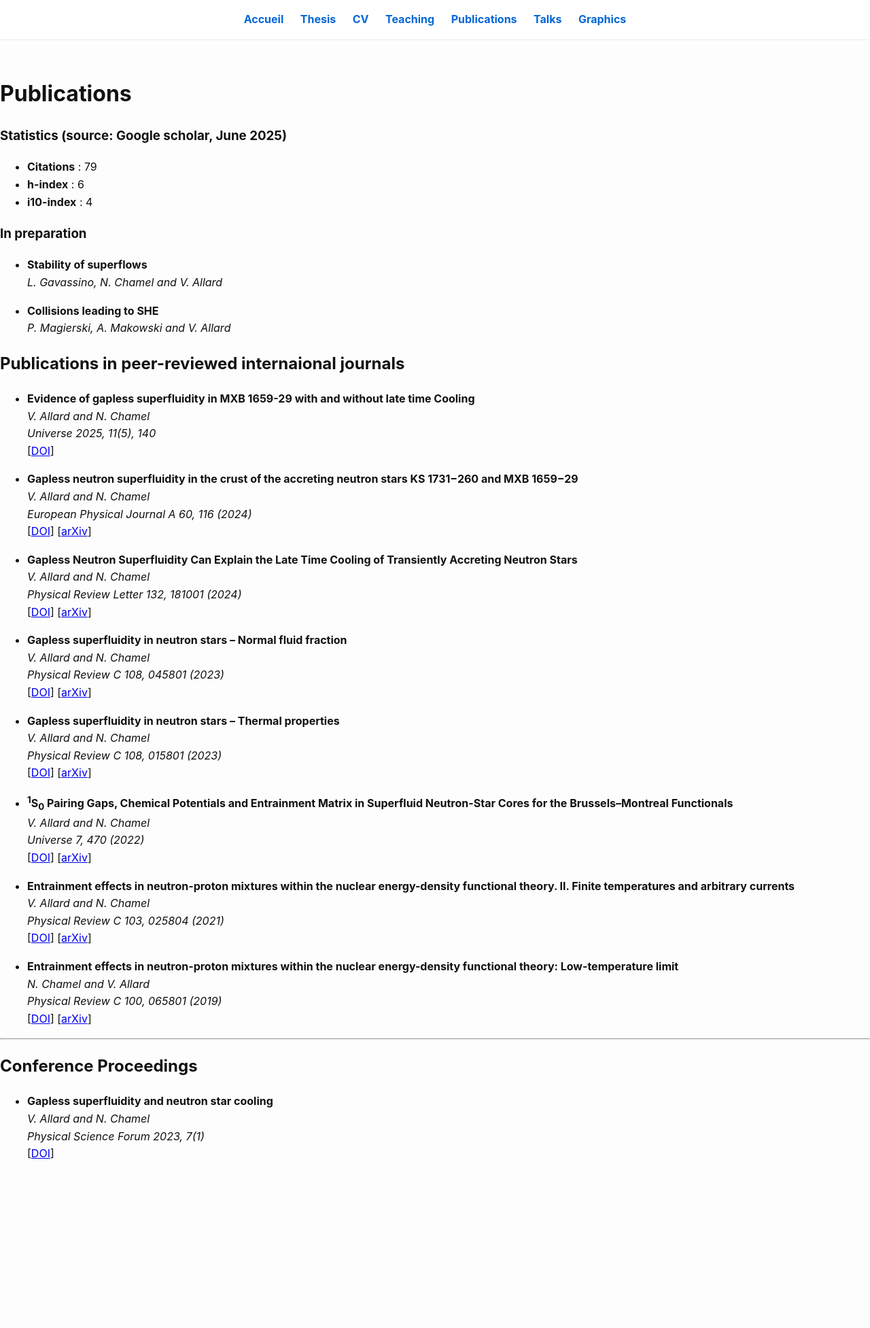
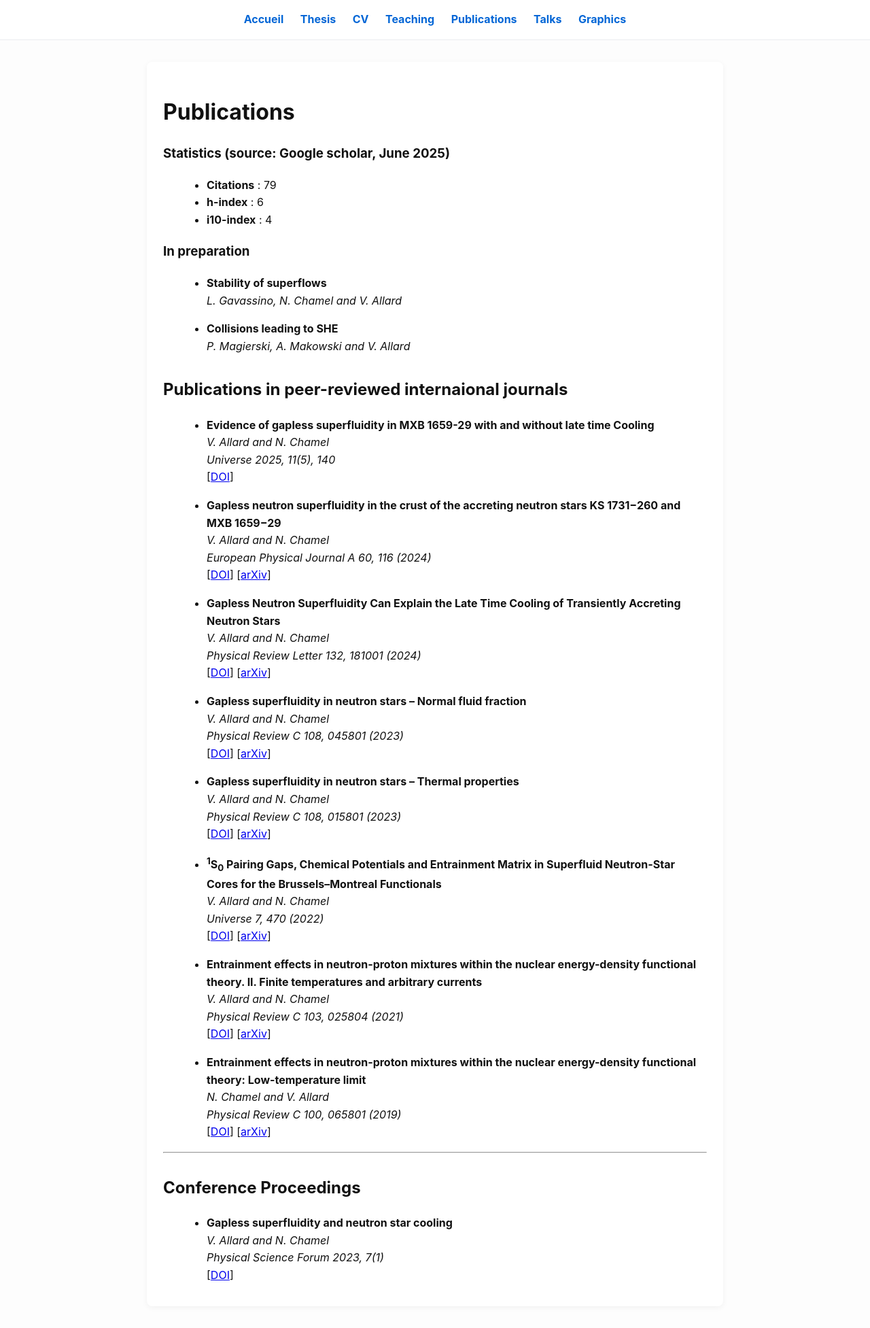
Before and after one commit to V-allard/V-allard.github.io, a Jekyll site: the page built from pages/publications.md, in a window 1280 px wide. Shown: the whole page at 68% size. Built offline with Jekyll 4.4.1, drawn with Linux system fonts in a browser that asks for light colours; before the commit the page ends 1758 px from its top, so only the background shows below that.

Commit message:
Update style.css

```diff
--- a/assets/style.css
+++ b/assets/style.css
@@ -49,13 +49,27 @@ body {
   text-decoration: underline;
 }
 
-.content {
-  padding: 2rem 0;
-}
-
 .footer {
   text-align: center;
   padding: 2rem 0;
   color: #777;
   font-size: 0.9rem;
 }
+
+.content {
+  max-width: 800px;
+  margin: 2rem auto;
+  padding: 1rem 1.5rem;
+  background-color: #ffffff;
+  border-radius: 8px;
+  box-shadow: 0 2px 8px rgba(0, 0, 0, 0.05);
+}
+
+ul {
+  list-style-type: disc;
+  margin-left: 1.5rem;
+}
+
+h1, h2 {
+  margin-top: 2rem;
+}
```
